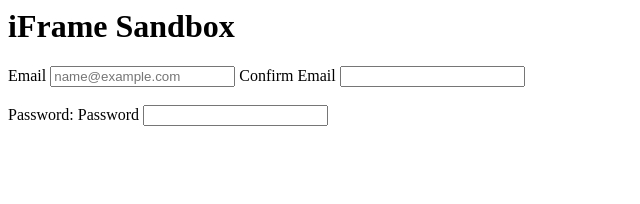
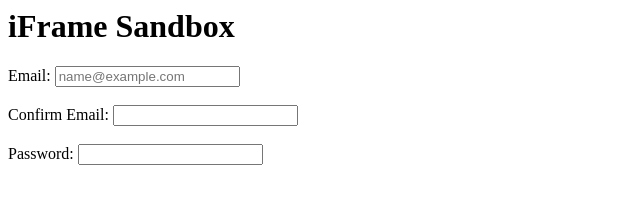
Before and after one commit to rfnext/iframe-sandbox, a plain HTML site: page index.html in a window 1280 px wide. Shown: the whole page, without its empty margins (0-640 px from the left). Drawn offline with Linux system fonts and the light colour scheme.

Commit message:
Update index.html
fix layout

```diff
--- a/index.html
+++ b/index.html
@@ -1,14 +1,13 @@
 <h1>iFrame Sandbox</h1>
 
 <form action="/" method="get" autocomplete="on">
-  <label for="frmEmailA">Email</label>
-  <input type="email" name="email" id="frmEmailA" placeholder="name@example.com" required autocomplete="email">
+  <label for="frmEmailA">Email:</label>
+  <input type="email" name="email" id="frmEmailA" placeholder="name@example.com" required autocomplete="email"><br><br>
 
   <!-- note that "emailC" will not be autocompleted -->
-  <label for="frmEmailC">Confirm Email</label>
+  <label for="frmEmailC">Confirm Email:</label>
   <input type="email" name="emailC" id="frmEmailC" required autocomplete="email"><br><br>
-  <label for="password">Password:</label>
 
-  <label for="frmPwd">Password</label>
+  <label for="frmPwd">Password:</label>
   <input type="password" name="password" id="password" required autocomplete="current-password">
 </form>
```
